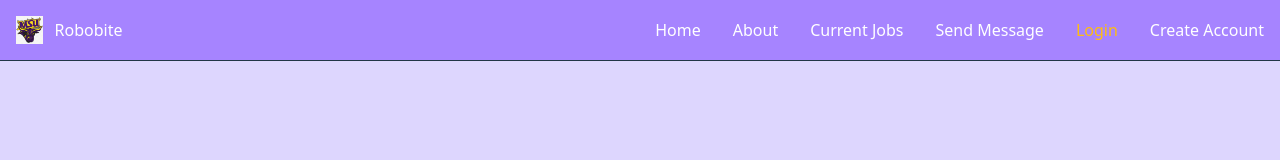
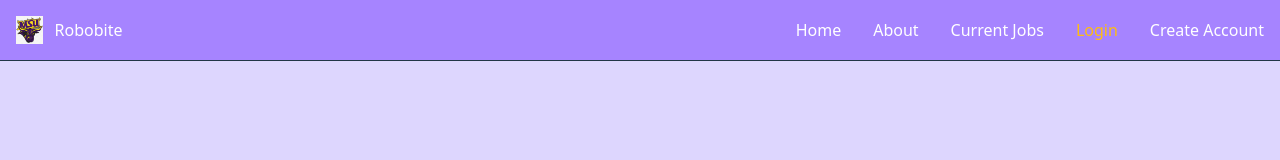
Before and after one commit to JonahG046/Robot_Project, a React (Vite) app in the folder BlackLotus/: page /Login in a window 1280 px wide. Shown: the top 160 px of the page. Built offline with nearby package versions, Linux system fonts and the light colour scheme.

Commit message:
added broken context stuff

```diff
--- a/BlackLotus/src/App.tsx
+++ b/BlackLotus/src/App.tsx
@@ -1,84 +1,25 @@
 // import { useState } from 'react'
 import './App.css'
-import Button from './components/shared/Button'
-import Grid from './components/shared/Grid'
 import Nav from './components/shared/Nav'
 import Routes from "./Routes"
-import { createContext } from 'react'
-import {AuthContext} from "./context/AuthContext"
+import { useState } from 'react'
+import {AuthContext} from "./state/context/authContext.ts"
 
 
 
 function App() {
 
+  const [currentUser, setCurrentUser] = useState({currentUser: null, setCurrentUser: () => {}});
+
   return (
-    <>
+    <AuthContext value={{currentUser, setCurrentUser}}>
       <Nav />
       <Routes />
-
-      {/* <Grid /> */}
       <div className='App'>
-        {/* <h1>
-          Hello World!!!!!!!!!!!
-        </h1> */}
       </div>
-    </>
+    </AuthContext>
   )
-
-
-
-
-
-
-
-
-
-
-
-
-
-  }
+}
 
 
 export default App
-
-
-
-
-
-
-  // const [count, setCount] = useState(0)
-  // return (
-  //   <>
-  //     <div>
-  //       <a href="https://vite.dev" target="_blank">
-  //         <img src={viteLogo} className="logo" alt="Vite logo" />
-  //       </a>
-  //       <a href="https://react.dev" target="_blank">
-  //         <img src={reactLogo} className="logo react" alt="React logo" />
-  //       </a>
-  //     </div>
-  //     <h1>Vite + React</h1>
-  //     <div className="card">
-  //       <button onClick={() => setCount((count) => count + 1)}>
-  //         count is {count}
-  //       </button>
-  //       <p>
-  //         Hello World!
-  //       </p>
-  //     </div>
-  //     <div className="card">
-  //       <Link to='https://www.youtube.com'>
-  //       <button>
-  //         Go to YouTube
-  //       </button>
-  //       </Link>
-  //       <p>
-
-  //       </p>
-  //     </div>
-  //     <p className="read-the-docs">
-  //       Click on the Vite and React logos to learn more
-  //     </p>
-  //   </>
-  // )
--- a/BlackLotus/src/components/shared/Nav/Nav.tsx
+++ b/BlackLotus/src/components/shared/Nav/Nav.tsx
@@ -2,9 +2,14 @@ import "./Nav.css";
 import logo from "../../../assets/mnsu-logo.png";
 import RouteLink from "../RouteLink";
 import {useContext} from "react";
+import { AuthContext } from "../../../state/context/authContext";
 
 
 const Nav = ({ }) => {
+
+  const {
+    currentUser
+  } = useContext(AuthContext)
 
   return (
   <nav className="bg-violet-400 fixed w-full z-20 top-0 start-0 border-b border-default">
@@ -29,15 +34,29 @@ const Nav = ({ }) => {
         <li>
           <RouteLink text="Current Jobs" href="/currrent-jobs" />
         </li>
-        <li>
-          <RouteLink text="Send Message" href="/send-message" />
-        </li>
+
+        {!!currentUser
+          ?(
+          <>
             <li>
               <RouteLink text="Login" href="/login" />
             </li>
             <li>
               <RouteLink text="Create Account" href="/create-account" />
             </li>
+          </>
+          )
+          : (
+          <>
+            <li>
+              <RouteLink text="Send Message" href="/send-message" />
+            </li>
+            <li>
+              <RouteLink text="Logout" navigateTo="/home" />
+            </li>
+          </>
+          )
+        }
       </ul>
     </div>
   </div>
--- a/BlackLotus/src/components/shared/RouteLink/RouteLink.tsx
+++ b/BlackLotus/src/components/shared/RouteLink/RouteLink.tsx
@@ -4,15 +4,17 @@ import {Link, useRoute} from "wouter"
 const RouteLink = ({...props}) => {
     const{
         text,
-        href,
+        href = "/",
         textColor = "white",
         activeColor = null,
+        navigateTo = null,
     } = props;
     const [isActive] = useRoute(href);
+    const to = navigateTo ?? href;
 
 
     return (
-        <Link href={href} className={`hover:opacity-60 block py-2 px-3 text-${textColor} bg-brand rounded md:bg-transparent md:text-fg-brand md:p-0 ${isActive ?"active":""}`} aria-current="page">{text}</Link>
+        <Link href={to} className={`hover:opacity-60 block py-2 px-3 text-${textColor} bg-brand rounded md:bg-transparent md:text-fg-brand md:p-0 ${isActive ?"active":""}`} aria-current="page">{text}</Link>
     )
 }
 
--- a/BlackLotus/src/state/context/authContext.ts
+++ b/BlackLotus/src/state/context/authContext.ts
@@ -0,0 +1,8 @@
+import { createContext } from "react";
+
+interface AuthContextType {
+  currentUser: any | null;
+  setCurrentUser: React.Dispatch<React.SetStateAction<any | null>>;
+}
+
+export const AuthContext = createContext<AuthContextType | null>({currentUser: null, setCurrentUser: () => {}});
```
Lines whose indentation alone changed are shown as unchanged.
